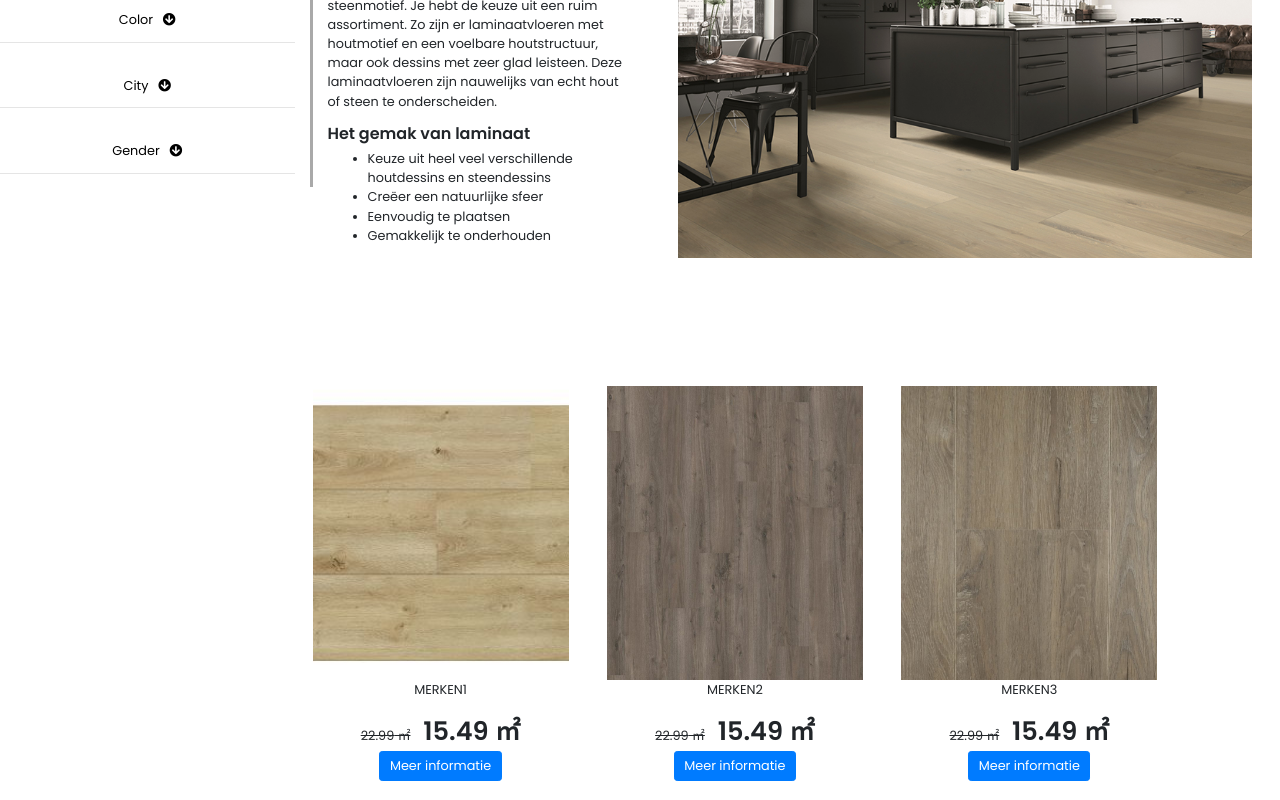
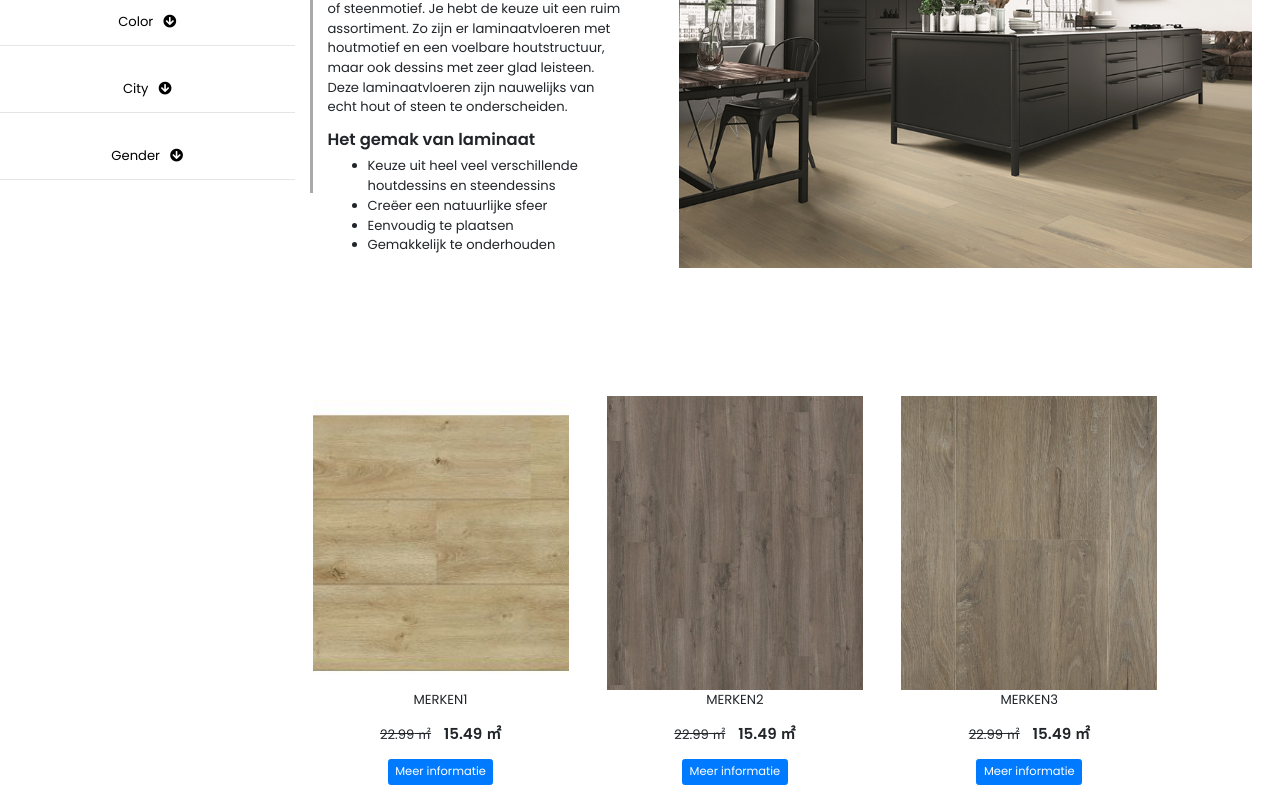
Before and after one commit to u-uysal/simulator-Ecommerce, a React (Create React App) app: page / in a window 1280 px wide. Shown: the part 140-940 px from the top of the page. Built offline with nearby package versions, Linux system fonts and the light colour scheme.

Commit message:
Add links to navigate menu

```diff
--- a/src/App.css
+++ b/src/App.css
@@ -1,7 +1,7 @@
 * {
   box-sizing: border-box;
   font-family: "Poppins", sans-serif;
-  font-size: 1vw;
+  font-size: calc(0.4vw + 8px);
 }
 .sidebar {
   border-right: 3px solid darkgray;
@@ -41,13 +41,13 @@
 .text-old {
   text-decoration: line-through;
   font-weight: 400;
-  font-size: 1vw;
+  font-size: calc(0.4vw + 8px);
   padding: 1vw 0.5vw;
 }
 .text-new {
   font-weight: bold;
   margin-right: 2vw;
-  font-size: 2vw;
+  font-size: calc(0.4vw + 10px);
   margin-right: auto;
   padding: 1vw 0.5vw;
 }
@@ -58,3 +58,7 @@ label {
   text-align: start;
   padding-left: 30%;
 }
+.no-match {
+  text-decoration: underline;
+  margin-left: 3vw;
+}
--- a/src/App.js
+++ b/src/App.js
@@ -1,6 +1,6 @@
 import React from "react";
 import "./App.css";
-import { BrowserRouter as Router, Switch, Route, Link } from "react-router-dom";
+import { BrowserRouter as Router, Switch, Route } from "react-router-dom";
 
 import Error from "./pages/Error";
 import Home from "./pages/Home";
@@ -13,7 +13,7 @@ function App() {
   return (
     <>
       <Navbar />
-      <Router>
+
       <Switch>
         <Route path="/" exact component={Home}></Route>
         <Route path="/about" exact component={AboutUs} />
@@ -21,7 +21,6 @@ function App() {
         <Route path="/products/:slug" exact component={Single}></Route>
         <Route component={Error} />
       </Switch>
-      </Router>
     </>
   );
 }
--- a/src/components/Navbar.js
+++ b/src/components/Navbar.js
@@ -1,20 +1,24 @@
 import React from "react";
-
+import { Link } from "react-router-dom";
 function Navbar() {
   return (
     <div>
       <nav className="navbar navbar-expand-sm bg-light justify-content-center">
         <ul className="navbar-nav">
+          <Link to="/">
             <li className="nav-item">
               <a className="nav-link" href="#home">
                 Home
               </a>
             </li>
+          </Link>
+          <Link to="/about">
             <li className="nav-item">
               <a className="nav-link" href="#select">
                 About Us
               </a>
             </li>
+          </Link>
           <li className="nav-item">
             <a className="nav-link" href="#precautions">
               Our Mission
--- a/src/index.js
+++ b/src/index.js
@@ -3,9 +3,13 @@ import ReactDOM from "react-dom";
 import "./index.css";
 import App from "./App";
 
+import { BrowserRouter as Router } from "react-router-dom";
+
 ReactDOM.render(
-  <React.StrictMode>
-    <App />
-  </React.StrictMode>,
+  <Router>
+    <React.StrictMode>
+      <App />
+    </React.StrictMode>
+  </Router>,
   document.getElementById("root")
 );
--- a/src/pages/AboutUs.js
+++ b/src/pages/AboutUs.js
@@ -1,5 +1,5 @@
 import React from "react";
 
 export default function AboutUs() {
-  return <div></div>;
+  return <div>AboutUs</div>;
 }
--- a/src/pages/Home.js
+++ b/src/pages/Home.js
@@ -9,6 +9,7 @@ import image3 from "../assets/image3.jpg";
 import image4 from "../assets/image4.jpg";
 import image5 from "../assets/image5.jpg";
 import image6 from "../assets/image6.jpg";
+import gif from "../assets/tenor.gif";
 
 import RadioTeam from "../components/RadioTeam";
 import RadioColor from "../components/RadioColor";
@@ -193,7 +194,21 @@ export default function Home() {
 
               {/* gallery section is starting */}
               <div className="gallery">
-                {filterArray.map((item, i) => (
+                {filterArray.length === 0 ? (
+                  <div>
+                    <img
+                      class="img-fluid rounded"
+                      style={{ width: "50vw", height: "40vw" }}
+                      src={gif}
+                      alt="Chania"
+                    />
+                    <h3 className="no-match">
+                      No matching items were found according to your search
+                      criteria.
+                    </h3>
+                  </div>
+                ) : (
+                  filterArray.map((item, i) => (
                     <div key={i} className="img-part">
                       <div
                         style={{ backgroundImage: `url(${img[item.id]})` }}
@@ -201,14 +216,20 @@ export default function Home() {
                       ></div>
                       <div className="image-info">
                         <p className="text-uppercase">{item.merken}</p>
+                        <div>
                           <span className="text-old">{item.old} &#13217;</span>
                           <span className="text-new">{item.new} &#13217;</span>
-                      <button type="button" className="btn btn-primary">
+                        </div>
+                        <button
+                          type="button"
+                          className="btn btn-primary btn-sm mt-3 "
+                        >
                           Meer informatie
                         </button>
                       </div>
                     </div>
-                ))}
+                  ))
+                )}
               </div>
             </div>
           </div>
```
Also changed, not shown: 1 other file (tests, documents, lock files or other folders). Lines whose indentation alone changed are shown as unchanged.
